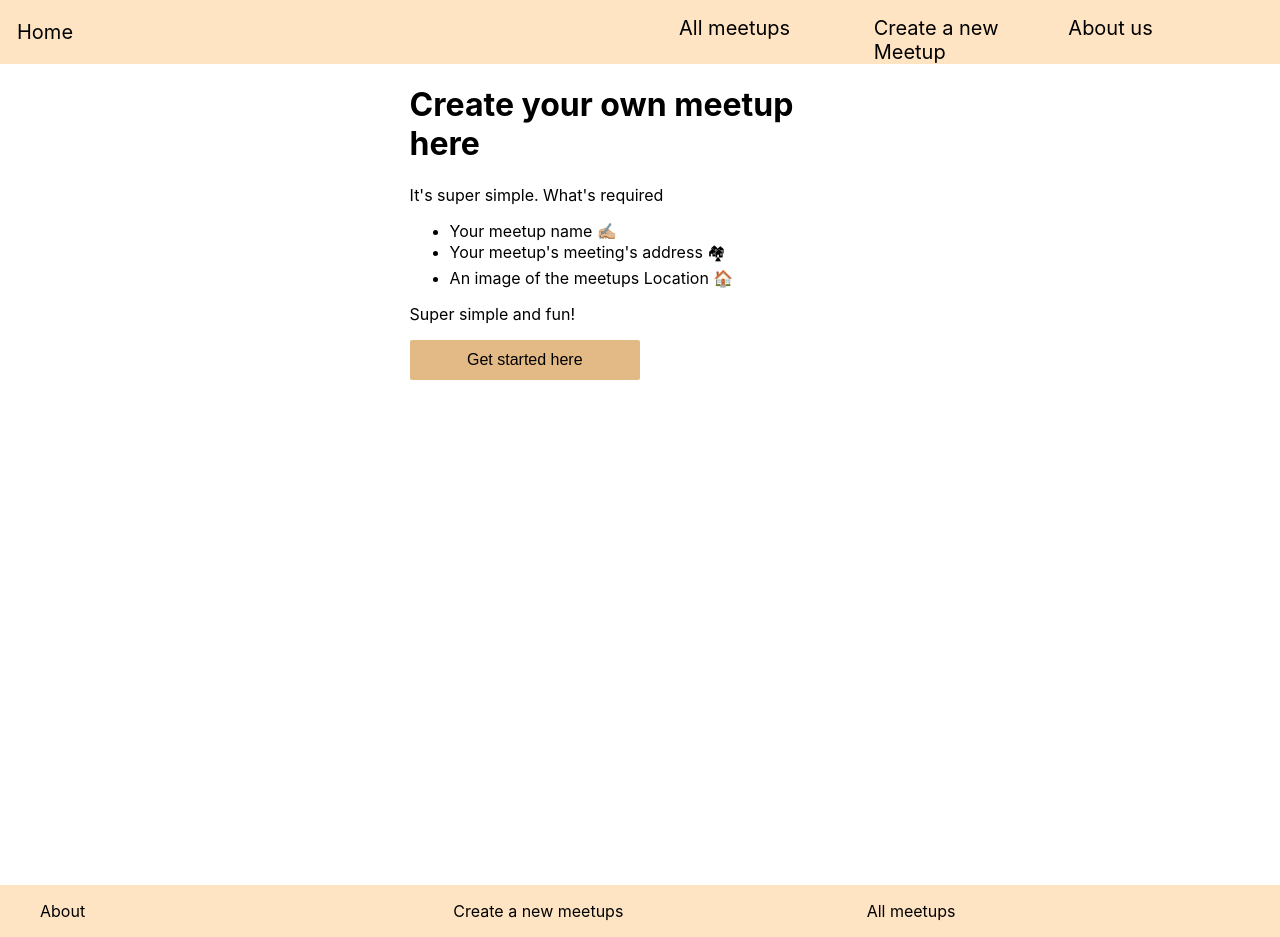
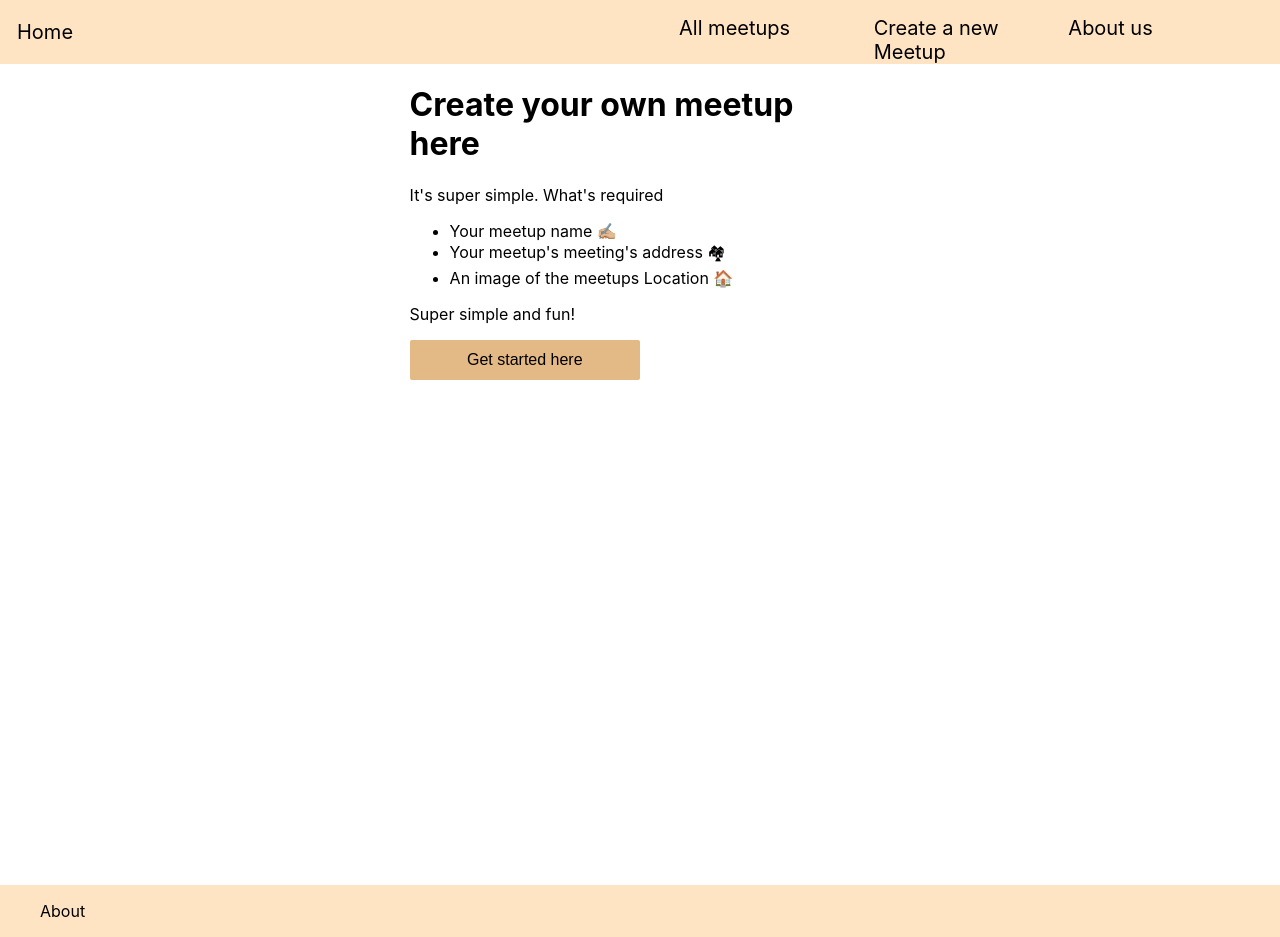
Before and after one commit to muriukialex/sample-meetup-app, a Next.js app: page / in a window 1280 px wide. Built offline with nearby package versions, Linux system fonts and the light colour scheme.

Commit message:
remove createMeetup and Allmeetups links

```diff
--- a/components/Footer/index.js
+++ b/components/Footer/index.js
@@ -11,12 +11,6 @@ const Footer = () => {
 				<li>
 					<Link href='/about-us'>About</Link>
 				</li>
-				<li>
-					<Link href='/new-meetup'>Create a new meetups</Link>
-				</li>
-				<li>
-					<Link href='/all-meetups'>All meetups</Link>
-				</li>
 			</ul>
 		</footer>
 	)
```
